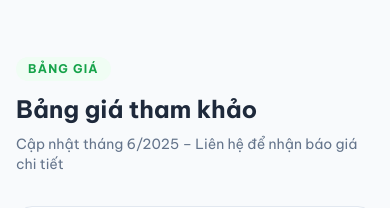
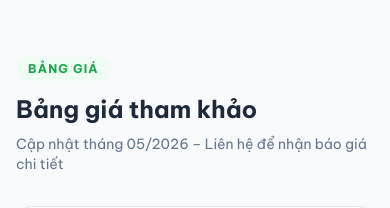
Before and after one commit to duypro974/megacity2, a Next.js app: page / in a window 390 px wide. Shown: the part 7600-7808 px from the top of the page. Built offline with nearby package versions, Linux system fonts and the light colour scheme.

Commit message:
update phone and name

```diff
--- a/src/app/page.tsx
+++ b/src/app/page.tsx
@@ -354,7 +354,7 @@ export default function HomePage() {
         >
           <div className="max-w-6xl mx-auto px-4">
             <SectionLabel>Bảng giá</SectionLabel>
-            <SectionHeader sub="Cập nhật tháng 6/2025 – Liên hệ để nhận báo giá chi tiết">
+            <SectionHeader sub="Cập nhật tháng 05/2026 – Liên hệ để nhận báo giá chi tiết">
               Bảng giá tham khảo
             </SectionHeader>
 
@@ -742,7 +742,7 @@ export default function HomePage() {
                       Hotline
                     </p>
                     <a
-                      href="tel:0907839986"
+                      href="tel:0937587438"
                       className="text-xl font-bold text-slate-800 hover:text-primary-600 transition-colors"
                     >
                       0937.587.438
--- a/src/components/Hero.tsx
+++ b/src/components/Hero.tsx
@@ -80,7 +80,7 @@ export default function Hero() {
             🎁 Nhận bảng giá & mặt bằng mới nhất
           </a>
           <a
-            href="tel:0907839986"
+            href="tel:0937587438"
             className="flex items-center gap-2
                        bg-white/10 hover:bg-white/20 backdrop-blur-sm
                        border border-white/25 text-white
```
